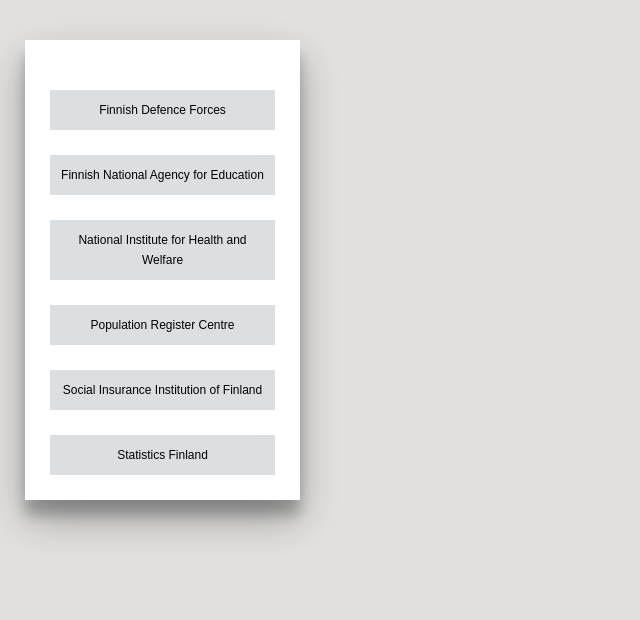
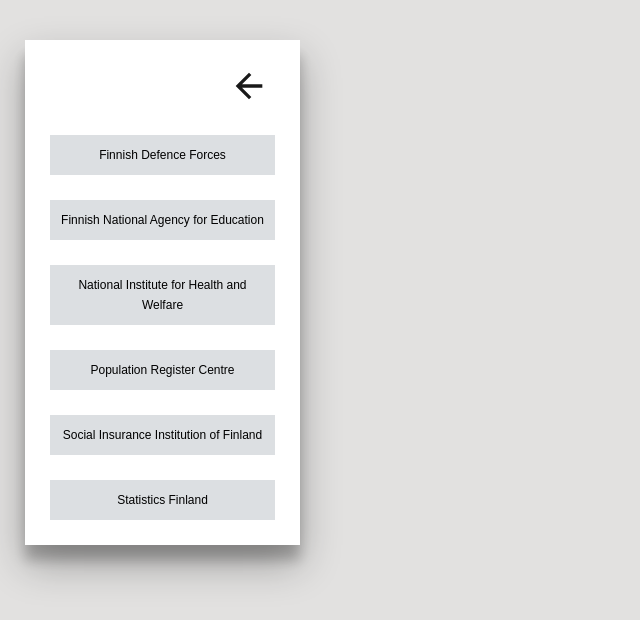
Before and after one commit to sakasute/meta-visu, a React (Create React App) app: page / in a window 1280 px wide. Shown: the top 620 px of the page, without its empty margins (0-640 px from the left). Built offline with nearby package versions, Linux system fonts and the light colour scheme.

Commit message:
toggle button for minimizing registerPanel

```diff
--- a/src/RegisterPanel/NavItem.js
+++ b/src/RegisterPanel/NavItem.js
@@ -16,8 +16,7 @@
 
   handleBtnClick() {
     const { handleRegisterAdminBtnClick, filename } = this.props;
-    const { isSelected } = this.state;
-    this.setState({ isSelected: !isSelected });
+    this.setState(prevState => ({ isSelected: !prevState.isSelected }));
     handleRegisterAdminBtnClick(filename);
   }
 
--- a/src/RegisterPanel/RegisterPanel.css
+++ b/src/RegisterPanel/RegisterPanel.css
@@ -37,12 +37,21 @@
   align-self: flex-end;
   transform: rotateY(0deg);
 
+  border: none;
+  background: none;
+
   color: black;
   opacity: 0.9;
-  font-size: 4rem;
-  margin: 1.5rem 0.5rem;
   cursor: pointer;
   transition: 0.1s linear;
+}
+
+.nav__toggle-btn:focus {
+  outline: 0;
+}
+
+.nav__toggle-btn > img {
+  height: 4rem;
 }
 
 .nav__toggle-btn--rotate {
@@ -57,11 +66,6 @@
 
 .nav__toggle-btn--rotate:hover {
   transform: rotateY(180deg) scale(1.1);
-}
-
-.nav--hidden {
-  margin-left: -22.5rem;
-  transition: margin 0.4s ease-out;
 }
 
 .nav__list {
--- a/src/RegisterPanel/RegisterPanel.js
+++ b/src/RegisterPanel/RegisterPanel.js
@@ -7,11 +7,25 @@
 class RegisterPanel extends Component {
   constructor(props) {
     super(props);
-    this.state = {};
+    this.toggleMinimize = this.toggleMinimize.bind(this);
+    this.state = {
+      isMinimized: false,
+    };
+  }
+
+  toggleMinimize() {
+    this.setState(prevState => ({ isMinimized: !prevState.isMinimized }));
   }
 
   render() {
     const { filterState, handleRegisterAdminBtnClick, handleRegisterSelection } = this.props;
+    const { isMinimized } = this.state;
+
+    const classes = isMinimized ? 'nav nav--closed' : 'nav';
+    const toggleBtnClasses = isMinimized
+      ? 'nav__toggle-btn nav__toggle-btn--rotate'
+      : 'nav__toggle-btn';
+
     const navItems = Object.keys(filterState)
       .sort((a, b) => compareByName(filterState[a], filterState[b]))
       .map((filename) => {
@@ -27,7 +41,10 @@
         );
       });
     return (
-      <aside className="nav">
+      <aside className={classes}>
+        <button type="button" className={toggleBtnClasses} onClick={this.toggleMinimize}>
+          <img src="/assets/material-arrow_back.svg" alt="register panel toggle" />
+        </button>
         <ul className="nav__list">{navItems}</ul>
       </aside>
     );
```
Also changed, not shown: public/assets/material-arrow_back.svg (added).
